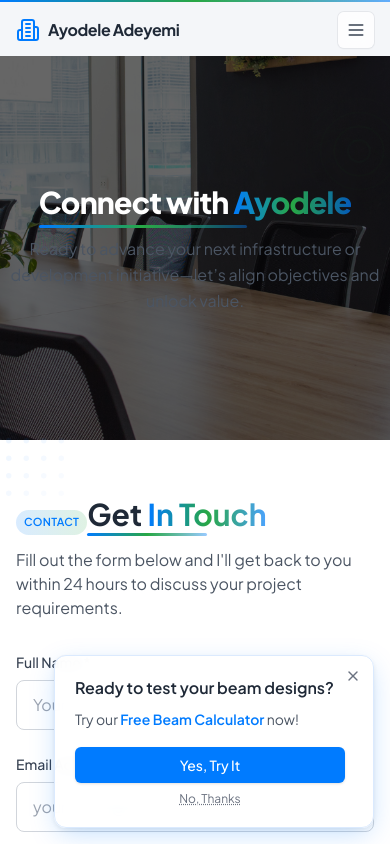
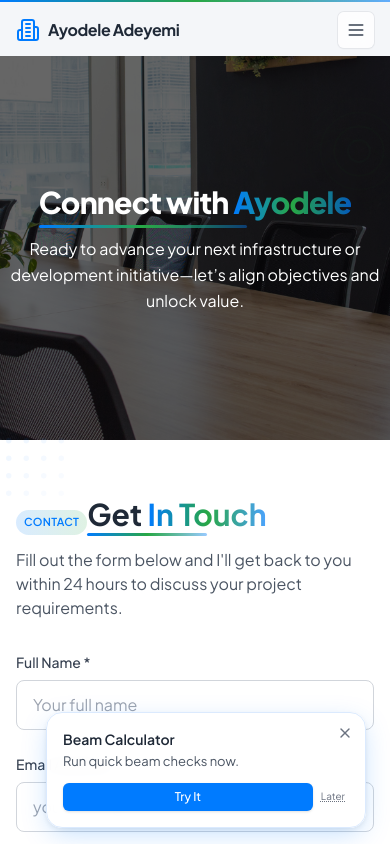
Before and after one commit to Paulkelvin/Engineer_Portfolio, a Next.js app: page /contact in a window 390 px wide. Shown: the top 844 px of the page. Built offline with nearby package versions, Linux system fonts and the light colour scheme.

Commit message:
feat(ui): contact hero text white, standardized Areas of Interest heading/cards with icons, compact mobile BeamPromo variant

```diff
--- a/app/about/page.tsx
+++ b/app/about/page.tsx
@@ -68,17 +68,17 @@ const AboutPage = () => {
     {
       title: 'Sustainable Technology',
       description: 'Exploring cutting-edge green building materials and renewable energy integration',
-      image: '/images/interests/sustainable-tech.gif',
+      icon: Leaf,
     },
     {
       title: 'Smart Cities',
       description: 'Developing intelligent infrastructure systems for future urban environments',
-      image: '/images/interests/smart-cities.gif',
+      icon: Globe,
     },
     {
       title: 'Innovation in Construction',
       description: 'Advancing construction methodologies through automation and AI integration',
-      image: '/images/interests/construction-innovation.gif',
+      icon: Zap,
     },
   ]
 
@@ -305,39 +305,32 @@ const AboutPage = () => {
             viewport={{ once: true }}
             className="text-center mb-12"
           >
-            <h2 className="flex items-center justify-center gap-3 text-3xl md:text-4xl font-bold text-gray-800 mb-3 md:mb-5 leading-tight">
-              <span className="inline-flex p-2 rounded-lg bg-primary/10 text-primary"><Sparkles className="h-7 w-7" /></span>
-              Areas of Interest
-            </h2>
-            <p className="text-base md:text-lg text-gray-600 max-w-2xl mx-auto leading-relaxed md:leading-snug">
+            <h2 className="hero-heading mb-3 md:mb-5 text-gray-800 text-center heading-accent">Areas of <span className="gradient-text">Interest</span></h2>
+            <p className="paragraph-lead max-w-2xl mx-auto text-center">
               Emerging technologies and innovations shaping resilient, low-impact infrastructure.
             </p>
           </motion.div>
 
           <div className="grid grid-cols-1 md:grid-cols-3 gap-8">
-            {interests.map((interest, index) => (
+            {interests.map((interest, index) => {
+              const IconComponent = interest.icon
+              return (
                 <motion.div
                   key={interest.title}
                   initial={{ opacity: 0, y: 30 }}
                   whileInView={{ opacity: 1, y: 0 }}
                   transition={{ duration: 0.6, delay: index * 0.1 }}
                   viewport={{ once: true }}
-                className="text-center"
+                  className="text-center bg-white rounded-xl shadow-lg p-6 hover:shadow-xl transition-all duration-300 ring-1 ring-gray-100"
                 >
-                <div className="relative mb-4">
-                  <Image
-                    src={interest.image}
-                    alt={`${interest.title} interest area`}
-                    width={160}
-                    height={160}
-                    className="rounded-xl shadow-lg mx-auto w-40 h-40 object-cover"
-                    loading="lazy"
-                  />
+                  <div className="w-20 h-20 mx-auto mb-4 rounded-2xl bg-gradient-to-br from-primary/10 to-secondary/10 flex items-center justify-center relative">
+                    <IconComponent className="h-10 w-10 text-primary" />
                   </div>
-                <h3 className="text-xl font-bold text-gray-800 mb-3">{interest.title}</h3>
-                <p className="text-gray-600 leading-relaxed">{interest.description}</p>
+                  <h3 className="text-xl font-bold text-gray-800 mb-3 heading-accent">{interest.title}</h3>
+                  <p className="text-gray-600 text-sm leading-relaxed max-w-xs mx-auto">{interest.description}</p>
                 </motion.div>
-            ))}
+              )
+            })}
           </div>
         </div>
       </section>
--- a/app/contact/page.tsx
+++ b/app/contact/page.tsx
@@ -111,7 +111,7 @@ const ContactPage = () => {
           className="relative z-10 text-center text-white"
         >
           <h1 className="hero-heading mb-3 md:mb-4 heading-accent">Connect with <span className="gradient-text">Ayodele</span></h1>
-          <p className="hero-sub text-gray-200 max-w-3xl mx-auto px-2 paragraph-lead">
+          <p className="hero-sub max-w-3xl mx-auto px-2 text-white leading-relaxed md:leading-snug">
             Ready to advance your next infrastructure or development initiative—let’s align objectives and unlock value.
           </p>
         </motion.div>
--- a/components/BeamPromo.tsx
+++ b/components/BeamPromo.tsx
@@ -18,6 +18,15 @@ const BeamPromo = () => {
   const [visible, setVisible] = useState(false)
   const [dismissed, setDismissed] = useState(false)
   const [showInfo, setShowInfo] = useState(false)
+  const [isMobile, setIsMobile] = useState(false)
+  // Detect mobile viewport
+  useEffect(() => {
+    if (typeof window === 'undefined') return
+    const check = () => setIsMobile(window.innerWidth < 520)
+    check()
+    window.addEventListener('resize', check)
+    return () => window.removeEventListener('resize', check)
+  }, [])
   const timerRef = useRef<NodeJS.Timeout | null>(null)
   const exitArmedRef = useRef(false)
 
@@ -113,8 +122,8 @@ const BeamPromo = () => {
             initial={{ opacity: 0, y: 24, scale: 0.9, filter: 'blur(6px)' }}
             animate={{ opacity: 1, y: 0, scale: 1, filter: 'blur(0px)' }}
             exit={{ opacity: 0, y: 12, scale: 0.92, filter: 'blur(4px)' }}
-            transition={{ type: 'spring', stiffness: 300, damping: 28, mass: 0.7 }}
-            className="relative group rounded-xl shadow-xl bg-white/95 backdrop-blur border border-blue-100 p-5 pr-7 text-sm leading-relaxed ring-1 ring-blue-200/50 focus:outline-none focus-visible:ring-2 focus-visible:ring-primary/50 pointer-events-auto"
+            transition={{ type: 'spring', stiffness: 320, damping: 30, mass: 0.65 }}
+            className={`relative group rounded-2xl shadow-xl bg-white/95 backdrop-blur border border-blue-100 ring-1 ring-blue-200/50 focus:outline-none focus-visible:ring-2 focus-visible:ring-primary/50 pointer-events-auto ${isMobile ? 'p-4 pr-5 text-[13px] leading-snug w-[92vw] max-w-[320px] right-2' : 'p-5 pr-7 text-sm leading-relaxed'}`}
             style={{ boxShadow: '0 8px 28px -4px rgba(0,123,255,0.25), 0 2px 6px -1px rgba(0,0,0,0.1)' }}
           >
             <button
@@ -124,6 +133,30 @@ const BeamPromo = () => {
             >
               <X className="h-4 w-4" />
             </button>
+            {isMobile ? (
+              <>
+                <h4 className="font-semibold mb-1 text-gray-800 text-sm">Beam Calculator</h4>
+                <p className="text-gray-600 mb-3">Run quick beam checks now.</p>
+                <div className="flex items-center gap-2">
+                  <Link
+                    href="/services/beam-calculator"
+                    className="flex-1 inline-flex items-center justify-center px-3 py-1.5 rounded-md bg-primary text-white font-medium text-xs shadow hover:bg-primary/90 focus:outline-none focus-visible:ring-2 focus-visible:ring-primary/40 transition"
+                    aria-label="Go to Beam Calculator"
+                    onClick={close}
+                  >
+                    Try It
+                  </Link>
+                  <button
+                    onClick={handleNoThanks}
+                    className="text-[10px] text-gray-500 hover:text-gray-700 underline decoration-dotted focus:outline-none"
+                    aria-label="Dismiss promotion"
+                  >
+                    Later
+                  </button>
+                </div>
+              </>
+            ) : (
+              <>
                 <h4 className="font-semibold mb-2 text-gray-800 text-base">Ready to test your beam designs?</h4>
                 <p className="text-gray-600 mb-4">Try our <span className="font-semibold text-primary">Free Beam Calculator</span> now!</p>
                 <div className="flex flex-col xs:flex-row gap-2">
@@ -143,6 +176,8 @@ const BeamPromo = () => {
                     No, Thanks
                   </button>
                 </div>
+              </>
+            )}
           </motion.div>
         )}
         {showInfo && (
```
Lines whose indentation alone changed are shown as unchanged.
